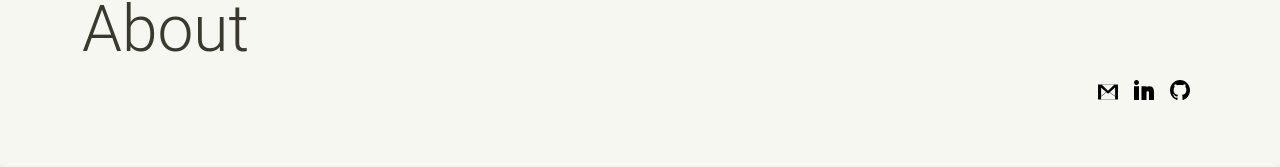
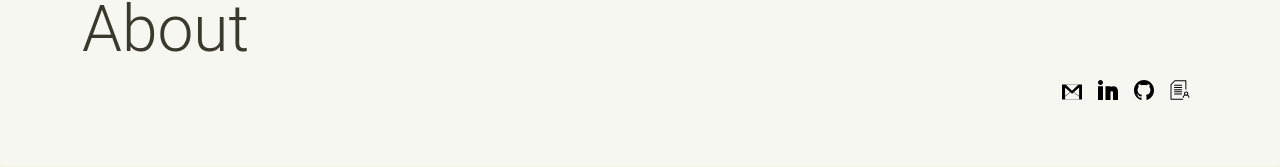
Before and after one commit to 3xcess/3xcess.github.io, a React (Vite) app: page /about in a window 1280 px wide. Shown: the part 128-295 px from the top of the page. Built offline with nearby package versions, Linux system fonts and the light colour scheme.

Commit message:
Added CV logo to banners

```diff
--- a/src/Pages/Resources/info/Info.jsx
+++ b/src/Pages/Resources/info/Info.jsx
@@ -1,6 +1,7 @@
 import github from "../../../assets/Github.svg"
 import linkedin from "../../../assets/Linkedin.svg"
 import gmail from "../../../assets/Gmail.svg"
+import cv from "../../../assets/CV.svg"
 
 const Info = () => {
   return (
@@ -12,6 +13,7 @@ const Info = () => {
               <a className='px-2 text-right' href="mailto:sujots92@gmail.com"><img width="20" height="20" src={gmail} className="logo" alt="mail" style={{verticalAlign: 'middle', marginTop: "5px"}}/></a>
               <a className='px-2 text-right' href="https://www.linkedin.com/in/sujot/"><img width="20" height="20" src={linkedin} className="logo" alt="linkedin" /></a>
               <a className='px-2 text-right' href="https://github.com/3xcess"><img width="20" height="20" src={github} className="logo" alt="github" /></a>
+              <a className='px-2 text-right' href="#"><img width="20" height="20" src={cv} className="logo" alt="github" /></a>
             </div>
             <h1 className="display-3 col-md-1 text-center" style={{color: "#39392D"}}>About</h1>
           </div>
--- a/src/Pages/Resources/work/projects.jsx
+++ b/src/Pages/Resources/work/projects.jsx
@@ -1,6 +1,7 @@
 import github from "../../../assets/Github.svg"
 import linkedin from "../../../assets/Linkedin.svg"
 import gmail from "../../../assets/Gmail.svg"
+import cv from "../../../assets/CV.svg"
 
 const Project = () => {
   return (
@@ -12,6 +13,7 @@ const Project = () => {
                 <a className='px-2 text-right' href="mailto:sujots92@gmail.com"><img width="20" height="20" src={gmail} className="logo" alt="mail" style={{verticalAlign: 'middle', marginTop: "5px"}}/></a>
                 <a className='px-2 text-right' href="https://www.linkedin.com/in/sujot/"><img width="20" height="20" src={linkedin} className="logo" alt="linkedin" /></a>
                 <a className='px-2 text-right' href="https://github.com/3xcess"><img width="20" height="20" src={github} className="logo" alt="github" /></a>
+                <a className='px-2 text-right' href="#"><img width="20" height="20" src={cv} className="logo" alt="github" /></a>
             </div>
             <h1 className="display-3 col-md-1 text-center" style={{color: "#39392D"}}>Projects</h1>
           </div>
```
